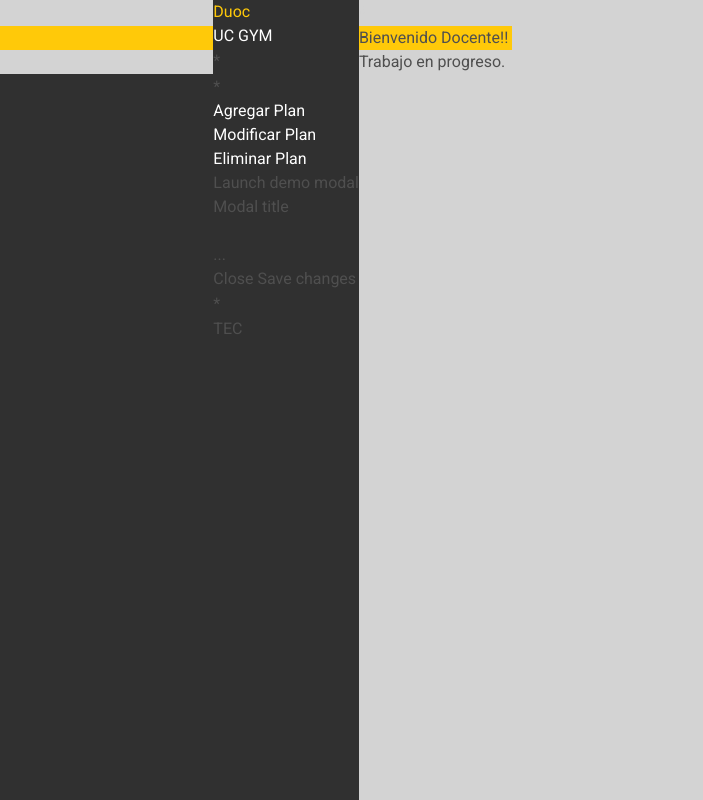
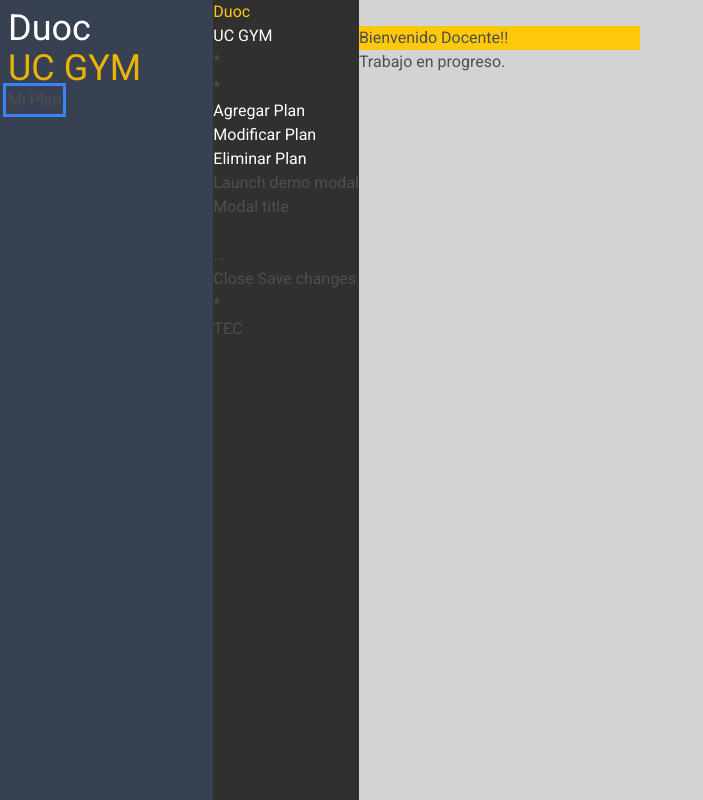
Before and after one commit to GonzaBah/DuocUCGYM, a Django app: page /docente in a window 1280 px wide. Shown: the whole page, without its empty margins (0-703 px from the left). Run offline with Django 3.2, Linux system fonts and the light colour scheme; some libraries are stand-ins or nearby versions.

Commit message:
arreglos en index.html

```diff
--- a/gym/templates/duoc_gym/include/base.html
+++ b/gym/templates/duoc_gym/include/base.html
@@ -12,11 +12,12 @@
 </head>
 
 <body>
-    <div class="w-1/6 h-full barra_lateralD">
+    <div class="flex flex-wrap h-screen">
+        <div class="w-1/6 bg-gray-700 p-2">
             <div class="flex">
-            <div class="flex flex-wrap">
-                <h2 class="titulo1 flex-initial">Duoc</h2>
-                <h2 class="titulo2 flex-initial">UC GYM</h2>
+                <div class="flex flex-wrap text-4xl">
+                    <h2 class="text-white">Duoc</h2>
+                    <h2 class="text-yellow-500">UC GYM</h2>
                 </div>
             </div>
             <div class="flex flex-wrap">
@@ -25,9 +26,11 @@
                 </button>
             </div>
         </div>
-    <div class="w-flex h-full contenido">
+        <div class="w-5/6 contenido">
             {% block cuerpo %}{% endblock cuerpo %}
         </div>
+    </div>
+
 
     <!-- GLOBAL SCRIPTS -->
     <script src="https://cdn.tailwindcss.com?plugins=forms,typography,aspect-ratio,line-clamp"></script>
```
Also changed, not shown: gym/templates/duoc_gym/index.html (+11 -18 lines). Lines whose indentation alone changed are shown as unchanged.
